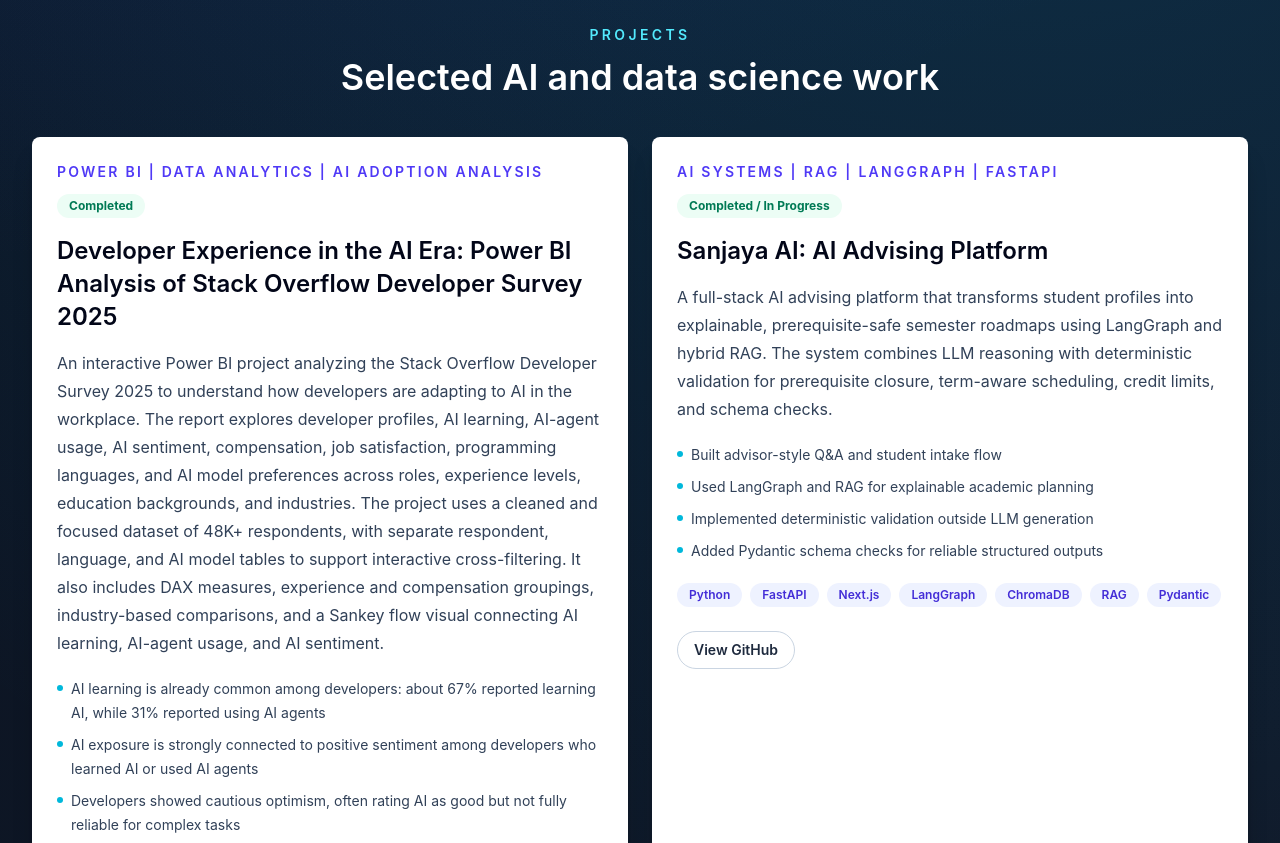
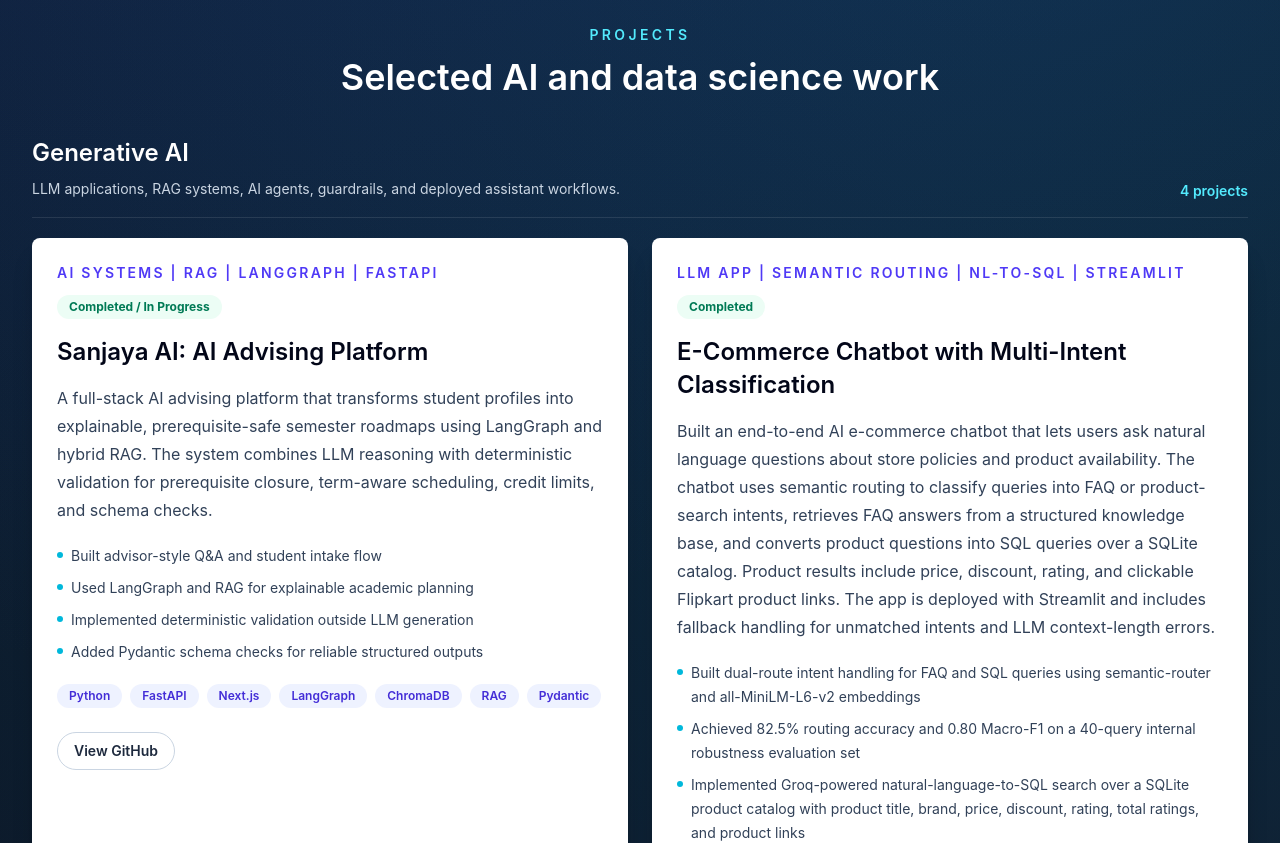
Before and after one commit to Abhitar3/abhinav-portfolio, a React (Vite) app: page / in a window 1280 px wide. Shown: the part 2040-2883 px from the top of the page. Built offline with nearby package versions, Linux system fonts and the light colour scheme.

Commit message:
Group portfolio projects and update resume

```diff
--- a/src/components/Projects.jsx
+++ b/src/components/Projects.jsx
@@ -1,5 +1,24 @@
 import { projects } from '../data/projects'
 import SectionHeader from './SectionHeader'
+
+const projectGroups = [
+  {
+    name: 'Generative AI',
+    description: 'LLM applications, RAG systems, AI agents, guardrails, and deployed assistant workflows.',
+  },
+  {
+    name: 'NLP',
+    description: 'Text modeling, information extraction, summarization, prompt evaluation, and language-model research.',
+  },
+  {
+    name: 'Machine Learning',
+    description: 'Model training, transfer learning, evaluation, and future MLOps-focused workflows.',
+  },
+  {
+    name: 'Data Analysis',
+    description: 'Dashboards, survey analytics, statistical analysis, and stakeholder-facing insights.',
+  },
+]
 
 function Projects() {
   return (
@@ -9,8 +28,26 @@
           eyebrow="Projects"
           title="Selected AI and data science work"
         />
+        <div className="space-y-12">
+          {projectGroups.map((group) => {
+            const groupProjects = projects.filter((project) => project.group === group.name)
+
+            return (
+              <div key={group.name}>
+                <div className="mb-5 flex flex-col gap-2 border-b border-white/10 pb-4 sm:flex-row sm:items-end sm:justify-between">
+                  <div>
+                    <h3 className="text-2xl font-semibold text-white">{group.name}</h3>
+                    <p className="mt-2 max-w-3xl text-sm leading-6 text-slate-300">
+                      {group.description}
+                    </p>
+                  </div>
+                  <span className="text-sm font-semibold text-cyan-300">
+                    {groupProjects.length} {groupProjects.length === 1 ? 'project' : 'projects'}
+                  </span>
+                </div>
+
                 <div className="grid gap-6 lg:grid-cols-2">
-          {projects.map((project) => (
+                  {groupProjects.map((project) => (
                     <article
                       key={project.title}
                       className="flex flex-col rounded-lg border border-white/10 bg-white p-6 shadow-xl shadow-black/20 transition hover:-translate-y-1 hover:shadow-2xl"
@@ -26,7 +63,9 @@
                       <h3 className="mt-4 text-2xl font-semibold leading-snug text-slate-950">
                         {project.title}
                       </h3>
-              <p className="mt-4 text-base leading-7 text-slate-700">{project.description}</p>
+                      <p className="mt-4 text-base leading-7 text-slate-700">
+                        {project.description}
+                      </p>
                       {project.features.length > 0 && (
                         <ul className="mt-5 space-y-2 text-sm leading-6 text-slate-700">
                           {project.features.map((feature) => (
@@ -64,6 +103,10 @@
                   ))}
                 </div>
               </div>
+            )
+          })}
+        </div>
+      </div>
     </section>
   )
 }
--- a/src/data/projects.js
+++ b/src/data/projects.js
@@ -1,6 +1,7 @@
 export const projects = [
   {
     title: 'Developer Experience in the AI Era: Power BI Analysis of Stack Overflow Developer Survey 2025',
+    group: 'Data Analysis',
     category: 'Power BI | Data Analytics | AI Adoption Analysis',
     status: 'Completed',
     description:
@@ -22,6 +23,7 @@
   },
   {
     title: 'Sanjaya AI: AI Advising Platform',
+    group: 'Generative AI',
     category: 'AI Systems | RAG | LangGraph | FastAPI',
     status: 'Completed / In Progress',
     description:
@@ -37,6 +39,7 @@
   },
   {
     title: 'E-Commerce Chatbot with Multi-Intent Classification',
+    group: 'Generative AI',
     category: 'LLM App | Semantic Routing | NL-to-SQL | Streamlit',
     status: 'Completed',
     description:
@@ -69,6 +72,7 @@
   },
   {
     title: 'Intelligent Research Tool',
+    group: 'Generative AI',
     category: 'RAG | Streamlit | LangChain | ChromaDB',
     status: 'Completed',
     description:
@@ -87,6 +91,7 @@
   },
   {
     title: 'NLP/LLM Research Pipeline for Entity-Aspect-Sentiment Extraction',
+    group: 'NLP',
     category: 'Research | NLP | LLM Systems | LangChain',
     status: 'Current Research',
     description:
@@ -115,6 +120,7 @@
   },
   {
     title: 'Jailbreak Risk Analyzer',
+    group: 'Generative AI',
     category: 'Responsible AI | LLM Safety | Prompt Analysis',
     status: 'Current Work',
     description:
@@ -141,6 +147,7 @@
   },
   {
     title: 'News Summarization Model Comparison',
+    group: 'NLP',
     category: 'NLP | Deep Learning | Model Evaluation',
     status: 'Completed',
     description:
@@ -154,6 +161,7 @@
   },
   {
     title: 'Image Classification Pipeline with EfficientNet',
+    group: 'Machine Learning',
     category: 'Computer Vision | PyTorch | Transfer Learning',
     status: 'Completed',
     description:
```
Also changed, not shown: 1 other file (tests, documents, lock files or other folders). Lines whose indentation alone changed are shown as unchanged.
